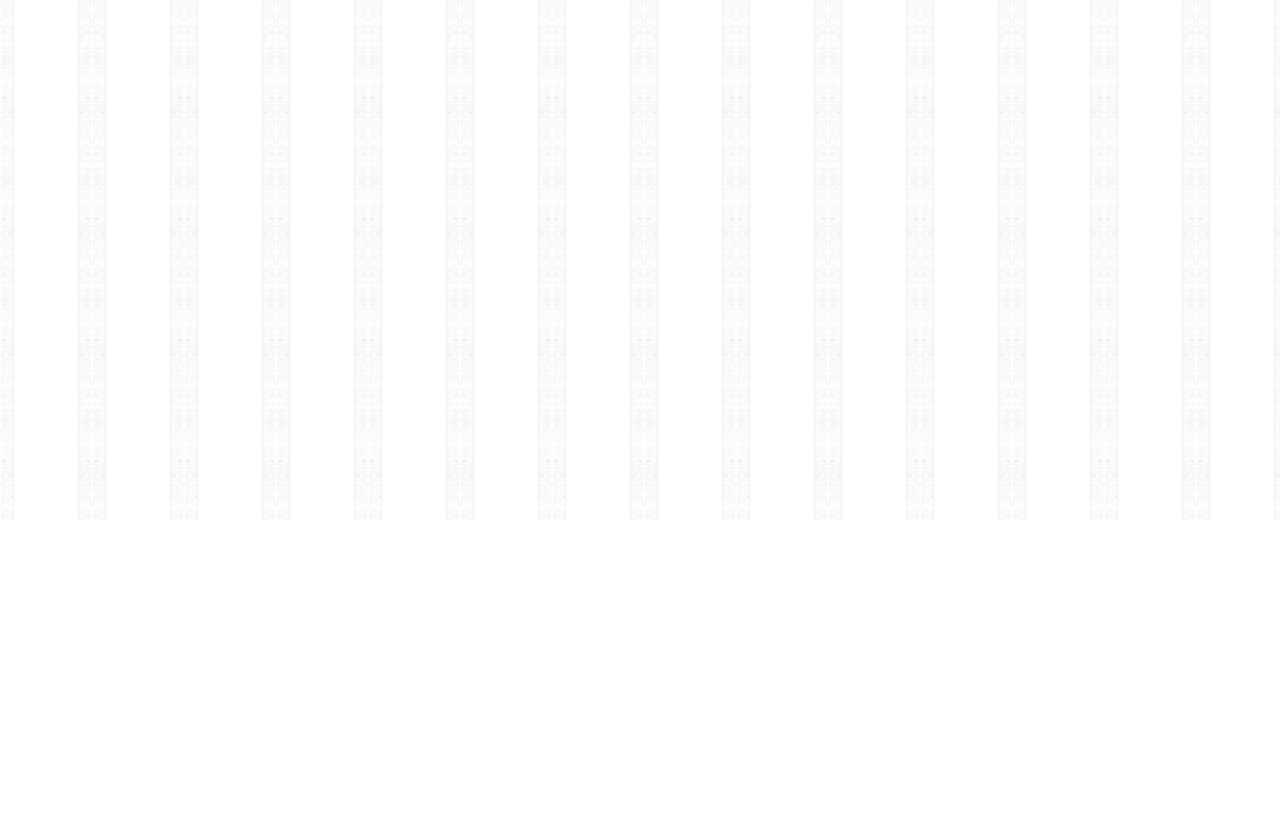
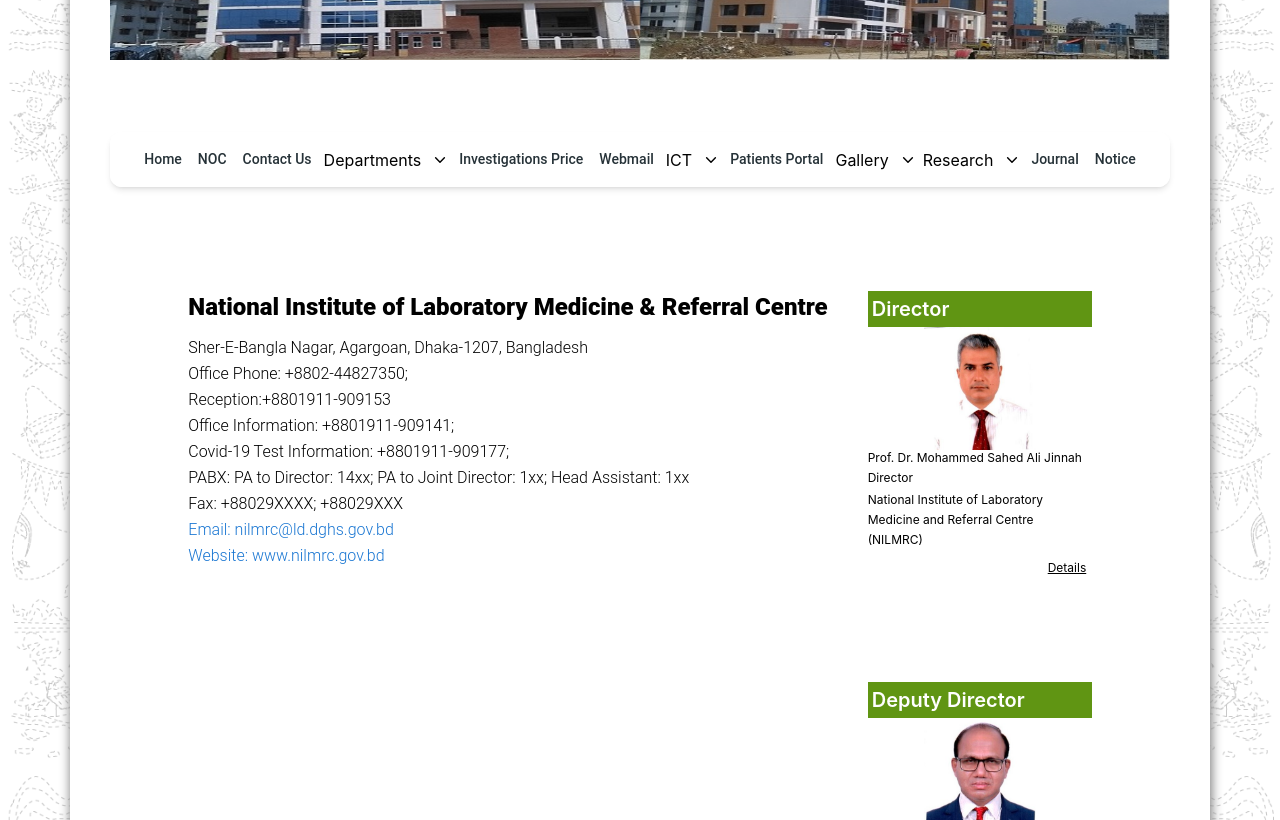
Before and after one commit to Md-TarikulIslam/nilmrc, a React (Create React App) app: page /contact-us in a window 1280 px wide. Before the commit this address had no page. Shown: the part 280-1100 px from the top of the page. Before the commit the page ends 800 px from the top, so only its background shows below. Built offline with nearby package versions, Linux system fonts and the light colour scheme.

Commit message:
contact page added

```diff
--- /dev/null
+++ b/src/components/Pages/ContactUsPage/ContactUsPage.js
@@ -0,0 +1,32 @@
+import { Typography } from "@material-tailwind/react";
+import React, { Fragment } from "react";
+import { Link } from "react-router-dom";
+
+const ContactUsPage = () => {
+  return (
+    <div className="mt-10 px-5 xl:px-0">
+      <Fragment>
+        <Typography variant="" className="text-2xl font-extrabold mb-3">
+          National Institute of Laboratory Medicine & Referral Centre
+        </Typography>
+        <Typography variant="paragraph">
+          Sher-E-Bangla Nagar, Agargoan, Dhaka-1207, Bangladesh
+          <br /> Office Phone: +8802-44827350;
+          <br /> Reception:+8801911-909153
+          <br /> Office Information: +8801911-909141;
+          <br /> Covid-19 Test Information: +8801911-909177;
+          <br /> PABX: PA to Director: 14xx; PA to Joint Director: 1xx; Head
+          Assistant: 1xx
+          <br /> Fax: +88029XXXX; +88029XXX
+          <br />
+          <a href="mailto: nilmrc@ld.dghs.gov.bd" className="text text-blue-700">
+            Email: nilmrc@ld.dghs.gov.bd
+          </a>
+          <br /> <Link className="text-blue-700" to='/'>Website: www.nilmrc.gov.bd</Link>
+        </Typography>
+      </Fragment>
+    </div>
+  );
+};
+
+export default ContactUsPage;
--- /dev/null
+++ b/src/components/Pages/ContactUsPage/ContactUsPageFlex.js
@@ -0,0 +1,18 @@
+import React from 'react';
+import img from '../../../components/assets/images/footer/footer_top_bg.png'
+import ContactUsPage from './ContactUsPage';
+import SideNav from '../../Shared/SideNav/SideNav';
+
+const ContactUsPageFlex = () => {
+    return (
+        <div>
+            <div className='flex flex-col xl:flex-row mt-16 justify-center'>
+              <ContactUsPage />
+              <SideNav />
+            </div>
+            <img className='w-full' src={img} alt="" />
+        </div>
+    );
+};
+
+export default ContactUsPageFlex;
--- a/src/components/Pages/Homepage/Hero/Hero.js
+++ b/src/components/Pages/Homepage/Hero/Hero.js
@@ -7,7 +7,7 @@
 const Hero = () => {
   return (
     <div className="hero-size">
-      <div className="hero-position mt-10 px-5 x;:px-0">
+      <div className="hero-position mt-10 px-5 xl:px-0">
         <Typography
           variant="h5"
           className="text-center text-green-500 leading-10"
--- a/src/components/Pages/Homepage/Navbar/Navbar.js
+++ b/src/components/Pages/Homepage/Navbar/Navbar.js
@@ -48,7 +48,7 @@
         className="p-1 font-medium"
       >
         <Link
-          to="#"
+          to="/contact-us"
           className="flex items-center hover:text-blue-500 transition-colors"
         >
           Contact Us
--- a/src/components/Pages/NOCPage/NOCPage.js
+++ b/src/components/Pages/NOCPage/NOCPage.js
@@ -97,7 +97,7 @@
 export default function NOCPage() {
   return (
     <>
-      <Card className="overflow-scroll h-full w-full xl:w-8/12">
+      <Card className="overflow-scroll h-full w-full xl:w-8/12 mt-10">
         <table className="w-full min-w-min table-auto text-left">
           <thead>
             <tr>
--- a/src/components/Routes/Routes.js
+++ b/src/components/Routes/Routes.js
@@ -3,6 +3,7 @@
 import PhotoGallery from "../Pages/GalleryPage/PhotoGallery/PhotoGallery";
 import HomeFlex from "../Pages/Homepage/HomeFlex";
 import NOCFlex from "../Pages/NOCPage/NOCFlex";
+import ContactUsPageFlex from "../Pages/ContactUsPage/ContactUsPageFlex";
 
 const router = createBrowserRouter([
   {
@@ -18,6 +19,10 @@
         element: <NOCFlex></NOCFlex>,
       },
       {
+        path: "/contact-us",
+        element: <ContactUsPageFlex></ContactUsPageFlex>,
+      },
+      {
         path: "/photo-gallery",
         element: <PhotoGallery></PhotoGallery>,
       },
```
